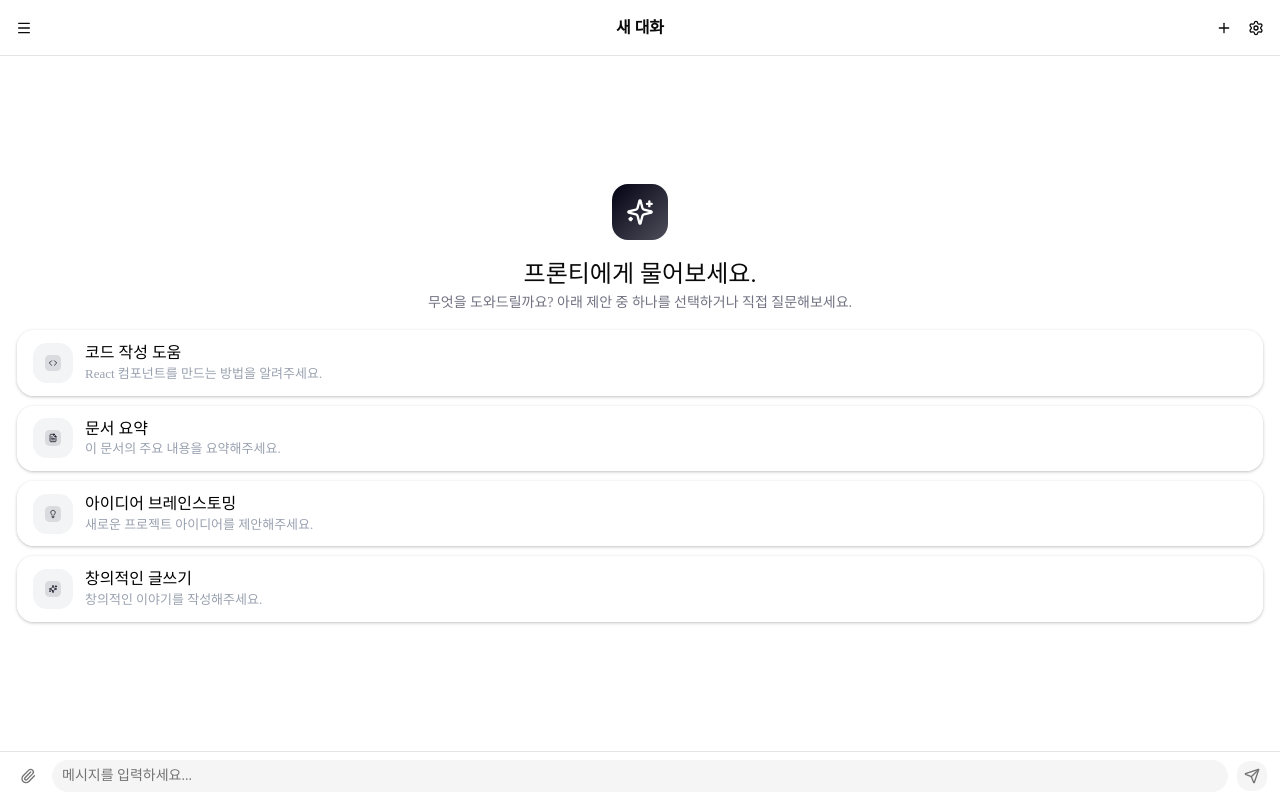
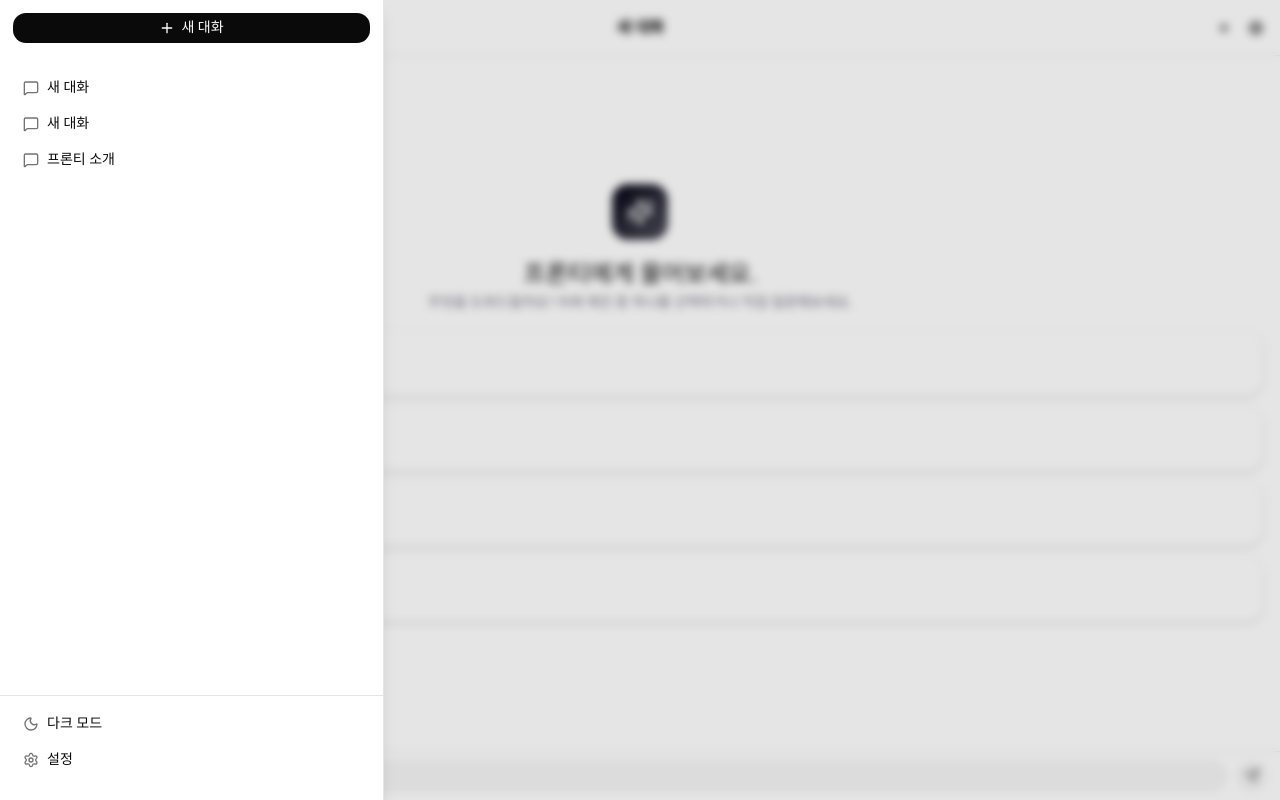
Before and after one commit to DoHyuk-Centric/frontie, a Next.js app: page / in a window 1280 px wide. Both pictures are taken after a click on the button 24 px from the left and 27 px from the top of the page. Built offline with nearby package versions, Linux system fonts and the light colour scheme.

Commit message:
feat: 네비게이션 제작

```diff
--- a/components/header/page.tsx
+++ b/components/header/page.tsx
@@ -1,13 +1,74 @@
-import { Menu, Plus, Settings } from "lucide-react";
+"use client";
+
+import { Menu, Plus, Settings, Moon, MessageSquare } from "lucide-react";
 import { Button } from "@/components/ui/button";
+import {
+  Sheet,
+  SheetContent,
+  SheetTitle,
+  SheetTrigger,
+} from "@/components/ui/sheet";
+
+const chatList = [
+  { id: 1, title: "새 대화" },
+  { id: 2, title: "새 대화" },
+  { id: 3, title: "프론티 소개" },
+];
 
 export default function Header() {
   return (
     <header className="relative flex items-center w-full h-14 px-2 bg-background border-b border-border">
       <div className="w-20 flex items-center">
-        <Button variant="ghost" size="icon" className="shrink-0">
-          <Menu size={20} />
-        </Button>
+        <Sheet>
+          <SheetTrigger asChild>
+            <Button variant="ghost" size="icon" className="shrink-0">
+              <Menu size={20} />
+            </Button>
+          </SheetTrigger>
+
+          <SheetContent side="left" className="flex flex-col p-0 w-64">
+            <SheetTitle className="sr-only">네비게이션 메뉴</SheetTitle>
+
+            <div className="p-3">
+              <Button className="w-full bg-foreground text-background hover:bg-foreground/90 rounded-xl">
+                <Plus size={16} />새 대화
+              </Button>
+            </div>
+
+            <nav className="flex-1 overflow-y-auto px-3 flex flex-col gap-1">
+              {chatList.map((chat) => (
+                <Button
+                  key={chat.id}
+                  variant="ghost"
+                  className="justify-start gap-2 text-sm font-normal"
+                >
+                  <MessageSquare
+                    size={16}
+                    className="text-muted-foreground shrink-0"
+                  />
+                  {chat.title}
+                </Button>
+              ))}
+            </nav>
+
+            <div className="px-3 pb-6 flex flex-col gap-1 border-t pt-3">
+              <Button
+                variant="ghost"
+                className="justify-start gap-2 text-sm font-normal"
+              >
+                <Moon size={16} className="text-muted-foreground" />
+                다크 모드
+              </Button>
+              <Button
+                variant="ghost"
+                className="justify-start gap-2 text-sm font-normal"
+              >
+                <Settings size={16} className="text-muted-foreground" />
+                설정
+              </Button>
+            </div>
+          </SheetContent>
+        </Sheet>
       </div>
 
       <h1 className="flex-1 text-center text-base font-semibold">새 대화</h1>
--- /dev/null
+++ b/components/ui/sheet.tsx
@@ -0,0 +1,147 @@
+"use client"
+
+import * as React from "react"
+import { Dialog as SheetPrimitive } from "radix-ui"
+
+import { cn } from "@/lib/utils"
+import { Button } from "@/components/ui/button"
+import { XIcon } from "lucide-react"
+
+function Sheet({ ...props }: React.ComponentProps<typeof SheetPrimitive.Root>) {
+  return <SheetPrimitive.Root data-slot="sheet" {...props} />
+}
+
+function SheetTrigger({
+  ...props
+}: React.ComponentProps<typeof SheetPrimitive.Trigger>) {
+  return <SheetPrimitive.Trigger data-slot="sheet-trigger" {...props} />
+}
+
+function SheetClose({
+  ...props
+}: React.ComponentProps<typeof SheetPrimitive.Close>) {
+  return <SheetPrimitive.Close data-slot="sheet-close" {...props} />
+}
+
+function SheetPortal({
+  ...props
+}: React.ComponentProps<typeof SheetPrimitive.Portal>) {
+  return <SheetPrimitive.Portal data-slot="sheet-portal" {...props} />
+}
+
+function SheetOverlay({
+  className,
+  ...props
+}: React.ComponentProps<typeof SheetPrimitive.Overlay>) {
+  return (
+    <SheetPrimitive.Overlay
+      data-slot="sheet-overlay"
+      className={cn(
+        "fixed inset-0 z-50 bg-black/10 duration-100 supports-backdrop-filter:backdrop-blur-xs data-open:animate-in data-open:fade-in-0 data-closed:animate-out data-closed:fade-out-0",
+        className
+      )}
+      {...props}
+    />
+  )
+}
+
+function SheetContent({
+  className,
+  children,
+  side = "right",
+  showCloseButton = true,
+  ...props
+}: React.ComponentProps<typeof SheetPrimitive.Content> & {
+  side?: "top" | "right" | "bottom" | "left"
+  showCloseButton?: boolean
+}) {
+  return (
+    <SheetPortal>
+      <SheetOverlay />
+      <SheetPrimitive.Content
+        data-slot="sheet-content"
+        data-side={side}
+        className={cn(
+          "fixed z-50 flex flex-col gap-4 bg-popover bg-clip-padding text-sm text-popover-foreground shadow-lg transition duration-200 ease-in-out data-[side=bottom]:inset-x-0 data-[side=bottom]:bottom-0 data-[side=bottom]:h-auto data-[side=bottom]:border-t data-[side=left]:inset-y-0 data-[side=left]:left-0 data-[side=left]:h-full data-[side=left]:w-3/4 data-[side=left]:border-r data-[side=right]:inset-y-0 data-[side=right]:right-0 data-[side=right]:h-full data-[side=right]:w-3/4 data-[side=right]:border-l data-[side=top]:inset-x-0 data-[side=top]:top-0 data-[side=top]:h-auto data-[side=top]:border-b data-[side=left]:sm:max-w-sm data-[side=right]:sm:max-w-sm data-open:animate-in data-open:fade-in-0 data-[side=bottom]:data-open:slide-in-from-bottom-10 data-[side=left]:data-open:slide-in-from-left-10 data-[side=right]:data-open:slide-in-from-right-10 data-[side=top]:data-open:slide-in-from-top-10 data-closed:animate-out data-closed:fade-out-0 data-[side=bottom]:data-closed:slide-out-to-bottom-10 data-[side=left]:data-closed:slide-out-to-left-10 data-[side=right]:data-closed:slide-out-to-right-10 data-[side=top]:data-closed:slide-out-to-top-10",
+          className
+        )}
+        {...props}
+      >
+        {children}
+        {showCloseButton && (
+          <SheetPrimitive.Close data-slot="sheet-close" asChild>
+            <Button
+              variant="ghost"
+              className="absolute top-3 right-3"
+              size="icon-sm"
+            >
+              <XIcon
+              />
+              <span className="sr-only">Close</span>
+            </Button>
+          </SheetPrimitive.Close>
+        )}
+      </SheetPrimitive.Content>
+    </SheetPortal>
+  )
+}
+
+function SheetHeader({ className, ...props }: React.ComponentProps<"div">) {
+  return (
+    <div
+      data-slot="sheet-header"
+      className={cn("flex flex-col gap-0.5 p-4", className)}
+      {...props}
+    />
+  )
+}
+
+function SheetFooter({ className, ...props }: React.ComponentProps<"div">) {
+  return (
+    <div
+      data-slot="sheet-footer"
+      className={cn("mt-auto flex flex-col gap-2 p-4", className)}
+      {...props}
+    />
+  )
+}
+
+function SheetTitle({
+  className,
+  ...props
+}: React.ComponentProps<typeof SheetPrimitive.Title>) {
+  return (
+    <SheetPrimitive.Title
+      data-slot="sheet-title"
+      className={cn(
+        "font-heading text-base font-medium text-foreground",
+        className
+      )}
+      {...props}
+    />
+  )
+}
+
+function SheetDescription({
+  className,
+  ...props
+}: React.ComponentProps<typeof SheetPrimitive.Description>) {
+  return (
+    <SheetPrimitive.Description
+      data-slot="sheet-description"
+      className={cn("text-sm text-muted-foreground", className)}
+      {...props}
+    />
+  )
+}
+
+export {
+  Sheet,
+  SheetTrigger,
+  SheetClose,
+  SheetContent,
+  SheetHeader,
+  SheetFooter,
+  SheetTitle,
+  SheetDescription,
+}
```
